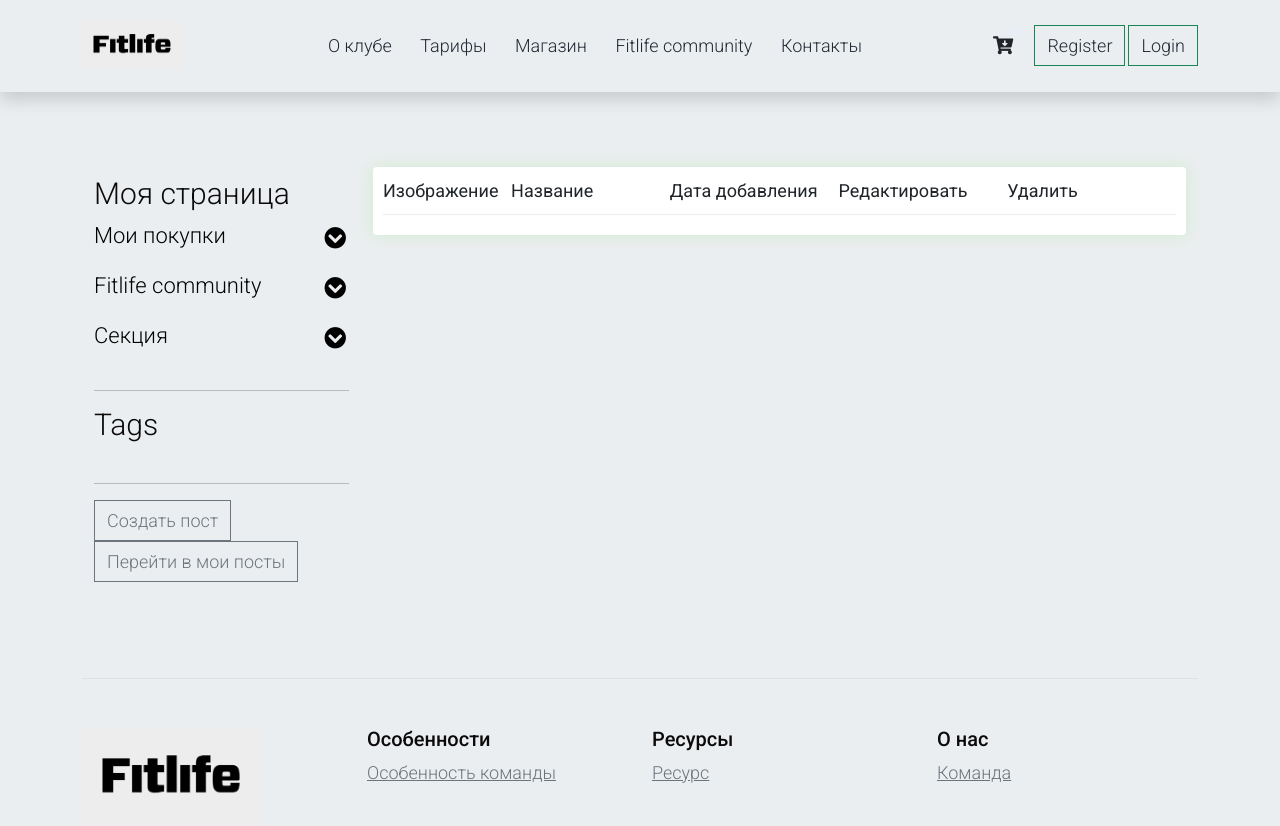
After one commit to ArsenAjiev/fitlife, a Django app: template app/community/templates/community/my_posts.html in a window 1280 px wide. The commit adds this page. Shown: the top 826 px of the page. Run offline with Django 4.2, Linux system fonts and the light colour scheme; the template is opened without the code that fills it, so the values that code supplies are empty.

Commit message:
add post form

```diff
--- a/app/community/middlewares.py
+++ b/app/community/middlewares.py
@@ -3,5 +3,5 @@ from community.models import Post
 
 def tags_context_processor(request):
     context = {}
-    context['most_comm_tags'] = Post.tags.most_common()[:10]
+    context['most_comm_tags'] = Post.tags.most_common()[:15]
     return context
--- a/app/community/models.py
+++ b/app/community/models.py
@@ -9,7 +9,7 @@ from django.utils.text import slugify
 from django.utils.translation import gettext_lazy as _
 
 import re
-
+from transliterate import slugify
 
 class MyCustomTag(TagBase):
     # ... fields here
--- /dev/null
+++ b/app/community/templates/community/my_posts.html
@@ -0,0 +1,34 @@
+{% extends 'profile.html' %}
+{% load static %}
+
+
+
+{% block profile %}
+     <div class="box-element">
+               <div class="cart-row">
+					<div style="flex:1.4"><strong>Изображение</strong></div>
+					<div style="flex:2"><strong style="margin-left:10px">Название</strong></div>
+					<div style="flex:2"><strong>Дата добавления</strong></div>
+                   	<div style="flex:2"><strong>Редактировать</strong></div>
+                  	<div style="flex:2"><strong>Удалить</strong></div>
+				</div>
+
+                    {% for item in post %}
+				<div class="cart-row" >
+
+					<div style="flex:1.4"><img class="row-image" src="{{ item.image.url }}" style="margin-top: 8px; margin-left:10px"></div>
+					<div style="flex:2"><a class="text-decoration-none text-secondary" href="{{ item.get_absolute_url }}">{{ item.title }}</a></div>
+					<div style="flex:2"><p>{{ item.created | date:'Y.m.d  H:m' }}</p></div>
+                    <div style="flex:2"><p></p><a  class="btn btn-outline-success" href="#"> Редактировать пост </a></div>
+                    <div style="flex:2"><p></p><a  class="btn btn-outline-danger" href="#"> Удалить пост </a></div>
+
+
+
+
+
+				</div>
+                {% endfor %}
+     </div>
+
+
+{% endblock %}
--- a/app/community/urls.py
+++ b/app/community/urls.py
@@ -9,6 +9,8 @@ urlpatterns = [
     path('', main_page, name="main_page"),
     path('tags/<slug:tag_slug>/', TagIndexView.as_view(), name='post_by_tag'),
     path('post_detail/<post_pk>/', post_detail, name='post_detail'),
+    path('create_post/', CreatePost.as_view(), name='create_post'),
+    path('my_posts/', my_posts, name='my_posts'),
 
 
 
--- a/app/requirements.txt
+++ b/app/requirements.txt
@@ -7,4 +7,6 @@ Jinja2==3.0.3
 MarkupSafe==2.1.0
 Pillow==9.0.1
 psycopg2-binary==2.9.3
+six==1.16.0
 sqlparse==0.4.2
+transliterate==1.10.2
--- a/app/static-user/css/style.css
+++ b/app/static-user/css/style.css
@@ -35,6 +35,15 @@ h1,h2,h3,h4,h5,h6{
 	display: inline-block;
 	margin-left: 15px;
 }
+
+#cart-total{
+	color: #e31b38;
+
+
+
+}
+
+
 
 .col-lg-4, .col-lg-6, .col-lg-8, .col-lg-12{
 	margin-top: 10px;
--- a/app/store/templates/store/cart.html
+++ b/app/store/templates/store/cart.html
@@ -40,10 +40,10 @@
 						<p class="quantity">{{item.quantity}}</p>
 						<div class="quantity">
 							<img data-product="{{item.product.id}}" data-action="add"
-                                 class="chg-quantity update-cart" src="{% static  'store/img/arrow-up.png' %}">
+                                 class="chg-quantity update-cart" src="{% static  'img/arrow-up.png' %}">
 
 							<img data-product="{{item.product.id}}" data-action="remove"
-                                 class="chg-quantity update-cart" src="{% static  'store/img/arrow-down.png' %}">
+                                 class="chg-quantity update-cart" src="{% static  'img/arrow-down.png' %}">
 						</div>
 					</div>
 					<div style="flex:1"><p>${{ item.get_total }}</p></div>
--- a/app/store/templates/store/my_orders.html
+++ b/app/store/templates/store/my_orders.html
@@ -9,7 +9,7 @@
 <hr>
 
             <a  class="btn btn-outline-dark" href="{% url 'store_app:purchase_archive'  %}">
-                Back to purchase archive
+                Вернуться в архив покупок
             </a>
 <hr>
 
--- a/app/templates/index.html
+++ b/app/templates/index.html
@@ -94,8 +94,6 @@
 
 <hr>
 
-
-
  <div class="pricing-header px-3 py-3 pt-md-5 pb-md-4 mx-auto text-center">
   <h1 class="display-4">Покупка  абонемента</h1>
   <p class="lead"> Цены на абонементы для посещения тренажерного зала</p>
--- a/app/templates/left_side.html
+++ b/app/templates/left_side.html
@@ -17,8 +17,8 @@
                             <i class="pull-right fa fa-fw fa-chevron-circle-down mt-1"></i>
                         </a>
                         <ul id="collapseTwo" class="collapse list-unstyled pl-3">
-                            <li><a class="text-decoration-none" href="#">Показать мои посты</a></li>
-                            <li><a class="text-decoration-none" href="#">Создать новый пост</a></li>
+                            <li><a class="text-decoration-none" href="{% url 'community:my_posts' %}">Показать мои посты</a></li>
+                            <li><a class="text-decoration-none" href="{% url 'community:create_post' %}">Создать новый пост</a></li>
                         </ul>
                     </li>
                     <li class="pb-3">
@@ -35,6 +35,12 @@
                 </ul>
                 <hr>
                 <h1 class="h2 pb-4">Tags</h1>
-                <p> Lorem ipsum dolor sit amet, consectetur adipisicing elit. Harum, recusandae?</p>
-
+                <p>
+             {% for tag in most_comm_tags %}
+                   <a class="btn btn-outline-success" href="{% url 'community:post_by_tag' tag.slug %}" role="button">{{ tag.name }}</a>
+             {% endfor %}
+                </p>
+                <hr>
+                 <a  class="btn btn-outline-secondary" href="{% url 'community:create_post' %}"> Создать пост </a>
+                <a  class="btn btn-outline-secondary" href="{% url 'community:my_posts' %}"> Перейти в мои посты </a>
             </div>
--- a/app/templates/navbar.html
+++ b/app/templates/navbar.html
@@ -57,10 +57,12 @@
                             </span>
                     </a>
                                   {% if request.user.is_authenticated %}
-                  <a href="{% url "profile" %}" class="btn btn-success"> Моя страница</a>
-                  <span style="padding: 10px; color: #333d4b">Welcome,  <strong style="text-transform: uppercase">{{ user.username }}</strong> </span>  <a href="{% url "logout" %}?next={% url 'index' %}" class="btn btn-success"> Выход</a>
+
+
+                            <a class="nav-link" href="{% url "profile" %}">Моя страница</a>
+                  <span style="padding: 10px; color: #333d4b">Welcome,  <strong style="text-transform: uppercase">{{ user.username }}</strong> </span>  <a href="{% url "logout" %}?next={% url 'index' %}" class="btn btn-outline-success"> Выход</a>
               {% else %}
-                <a href="{% url "register" %}" class="btn btn-success" style="margin-right: 3px"> Register </a>  <a href=" {% url "login" %}" class="btn btn-success"> Login </a>
+                <a href="{% url "register" %}" class="btn btn-outline-success" style="margin-right: 3px"> Register </a>  <a href=" {% url "login" %}" class="btn btn-outline-success"> Login </a>
               {% endif%}
 
                 </div>
```
Also changed, not shown: app/community/forms.py (added, +16 -0 lines), app/community/templates/community/comm_main_page.html (+10 -5 lines), app/community/templates/community/create_post.html (added, +27 -0 lines), app/community/templates/community/post_detail.html (+7 -2 lines), app/community/views.py (+40 -3 lines), README.md, app/static-user/img/no-image-available.jpg (added).
